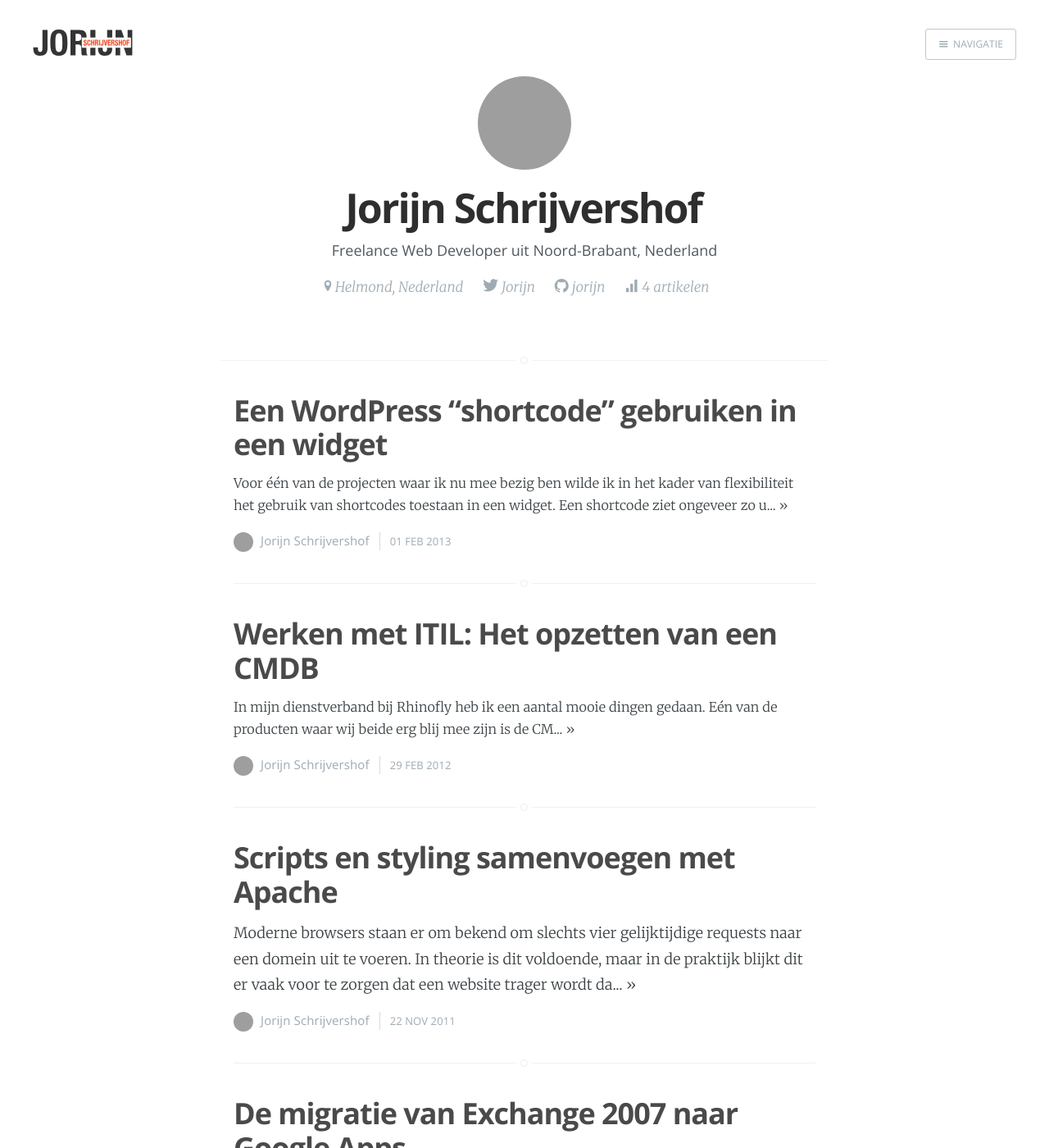
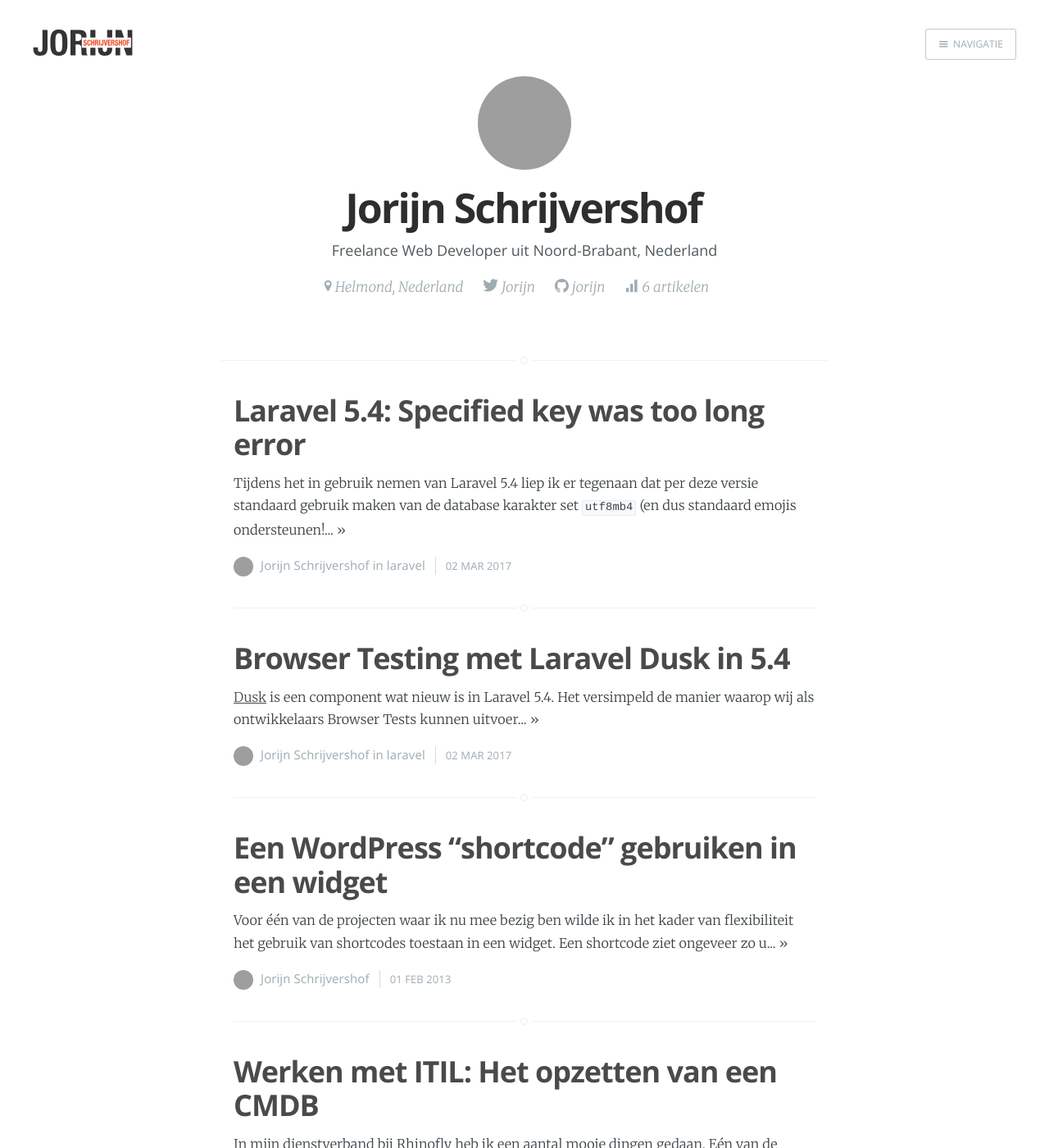
Before and after one commit to srdjanmarjanovic/jorijn.com, a Jekyll site: the page built from author/jorijn.html, in a window 1280 px wide and 1400 px high. Shown: the whole window at 82% size. Built offline with Jekyll 4.4.1, drawn with Linux system fonts in a browser that asks for light colours; some of the changed lines change nothing that is shown; grey boxes are pictures that could not be loaded.

Commit message:
Made two posts

```diff
--- a/_config.yml
+++ b/_config.yml
@@ -22,7 +22,7 @@
     label: Contact
 
 # Services (all are optional)
-analytics:
+analytics: UA-16301229-1
 disqus:
 facebook_l10n: nl_NL    # Your locale (en_US, fr_FR, etc.)
 twitter: Jorijn    # Website's Twitter username (without the '@')
--- /dev/null
+++ b/_posts/2017-03-02-browser-testing-met-laravel-dusk-in-54.markdown
@@ -0,0 +1,107 @@
+---
+layout: post
+title:  "Browser Testing met Laravel Dusk in 5.4"
+date:   2017-03-02
+categories: laravel
+author: jorijn
+cover: /images/covers/posts/browser-testing-met-laravel-dusk-in-54.jpg # Header cover [optional]
+image: /images/covers/posts/browser-testing-met-laravel-dusk-in-54.jpg # Used by Twitter Cards and Open Graph [optional]
+---
+
+[Dusk](https://laravel.com/docs/5.4/dusk) is een component wat nieuw is in Laravel 5.4. Het versimpeld de manier waarop wij als ontwikkelaars Browser Tests kunnen uitvoeren.
+
+## Waarom
+Het lijkt me een goede stap om dit als extra vangnet te kunnen implementeren. In de ideale wereld zou je 100% test-coverage willen hebben met wat simpelere Unit Tests en Feature Tests maar steeds vaker worden applicaties opgebouwd met complexe JavaScript aan de voorkant zoals AngularJS, ReactJS of Vue.js.
+
+## De valkuil met Unit Tests
+Unit Tests zijn waarvoor ze bedoeld zijn erg goed - het puntsgewijs testen van functies. “Als ik er X in stop, moet er Y uitkomen”. Dit kan ik meten aan de PHP/back-end kant, maar wat als ik wil meten: “Ik vul een foutief e-mail adres in en er moet een rood kader omheen komen.”
+
+Het lijkt simpel, maar hiervoor is daadwerkelijke rendering nodig aan de zeide van een client: Browser Tests.
+
+## De technische “Hoe”
+Zoals bijna alles met Laravel, de syntax is duidelijk en eenvoudig te onthouden. Ik zal hieronder de stappen omschrijven die benodigd zijn Dusk draaiende te krijgen.
+
+### Installatie
+_Dit is een summiere beschrijving van hetgeen te vinden op de [documentatiepagina](https://laravel.com/docs/5.4/dusk) van Laravel Dusk. Ik ga er vanuit dat er reeds een werkende Laravel applicatie staat._
+
+Om te beginnen, dienen we het composer component `laravel/dusk` op te nemen in ons project.
+
+{% highlight bash %}
+$ composer require laravel/dusk
+{% endhighlight %}
+
+Zodra deze geïnstalleerd is, moeten we de ServiceProvider registreren in de applicatie. Een goede plek om deze te registreren is in de `AppServiceProvider` in de methode `register`.
+
+{% highlight php %}
+<?php
+use Laravel\Dusk\DuskServiceProvider;
+
+/**
+ * Register any application services.
+ *
+ * @return void
+ */
+public function register()
+{
+    if ($this->app->environment('local', 'testing')) {
+        $this->app->register(DuskServiceProvider::class);
+    }
+}
+{% endhighlight %}
+
+Om vervolgens de mappenstructuur correct aan te maken op de schijf voer je dit commando uit:
+
+{% highlight bash %}
+$ php artisan dusk:install
+{% endhighlight %}
+
+Zorg er voor dat in het configuratiebestand `.env` de `APP_URL` correct staat ingesteld naar de locatie van je applicatie. Dat is in mijn geval `https://browsertest-test.app/`.
+
+### De testcase: Inloggen
+Maak op de commandline een nieuwe test aan:
+
+{% highlight bash %}
+$ php artisan dusk:make LoginTest
+{% endhighlight %}
+
+Deze is nu geplaatst in de map `tests/Browser`. Wat ik wil gaan doen in deze test:
+
+* Een gebruiker maken met e-mail adres test@jorijn.com
+* Testen of ik kan inloggen met deze gebruiker via de browser
+* De aangemaakte gebruiker verwijderen
+
+Voeg deze functie toe aan de nieuw aangemaakte test:
+
+{% highlight php %}
+<?php
+
+public function testLogin()
+{
+  $user = factory(\App\User::class)->create([
+    'email' => 'test@jorijn.com',
+  ]);
+
+  $this->browse(function ($browser) use ($user) {
+      $browser->visit('/login')
+              ->type('email', $user->email)
+              ->type('password', 'secret')
+              ->press('Login')
+              ->assertPathIs('/home');
+  });
+
+  $user->delete();
+}
+{% endhighlight %}
+
+Draai nu vervolgens met Artisan het Dusk commando:
+
+{% highlight bash %}
+$ php artisan dusk
+{% endhighlight %}
+
+Als alles goed gegaan is zie je nu dat er een nieuw Chrome venster opent die geheel geautomatiseerd deze handelingen uitvoert.
+
+![Laravel Dusk in de Terminal](/uploads/2017/03/browser-testing-laravel-dusk-terminal.png "Laravel Dusk in de Terminal")
+
+## Conclusie
+Laravel Dusk is een eenvoudige manier om op een snelle manier een toch relatief grote set aan functionaliteit te testen. Dit is een goede manier om op de machine van de developer functionaliteit te kunnen testen. In een volgend artikel wil ik het aspect van headless testen met bijvoorbeeld PhantomJS toelichten.
--- /dev/null
+++ b/_posts/2017-03-02-laravel54-specified-key-was-too-long-error.markdown
@@ -0,0 +1,34 @@
+---
+layout: post
+title:  "Laravel 5.4: Specified key was too long error"
+date:   2017-03-02
+categories: laravel
+author: jorijn
+cover: /images/covers/posts/laravel54-specified-key-was-too-long-error.jpg # Header cover [optional]
+image: /images/covers/posts/laravel54-specified-key-was-too-long-error.jpg # Used by Twitter Cards and Open Graph [optional]
+---
+
+Tijdens het in gebruik nemen van Laravel 5.4 liep ik er tegenaan dat per deze versie standaard gebruik maken van de database karakter set `utf8mb4` (en dus standaard emojis ondersteunen! 😀)
+
+Als je MySQL draait vanaf versie v5.7.7 zul je hier niets van merken, echter indien je gebruik maakt van MariaDB of een wat oudere versie van MySQL loop je mogelijkerwijs tegen deze fouten aan:
+
+> [Illuminate\Database\QueryException]
+> SQLSTATE[42000]: Syntax error or access violation: 1071 Specified key was too long; max key length is 767 bytes (SQL: alter table users add unique users_email_unique(email))
+>
+> [PDOException]
+> SQLSTATE[42000]: Syntax error or access violation: 1071 Specified key was too long; max key length is 767 bytes
+
+Logisch ook, een multibyte karakter neemt meer ruimte in dan zijn standaard tegenhanger: `utf8`.
+
+In de [upgrade guide](https://laravel.com/docs/master/migrations#creating-indexes) van Laravel hebben ze hier al iets over geschreven: Pas in de `boot` methode van je `AppServiceProvider.php` bestand de standaard sleutel lengte aan:
+
+{% highlight php %}
+<?php
+
+use Illuminate\Support\Facades\Schema;
+
+public function boot()
+{
+    Schema::defaultStringLength(191);
+}
+{% endhighlight %}
```
Also changed, not shown: images/covers/posts/browser-testing-met-laravel-dusk-in-54.jpg (added), images/covers/posts/laravel54-specified-key-was-too-long-error.jpg (added), uploads/2017/03/browser-testing-laravel-dusk-terminal.png (added).
